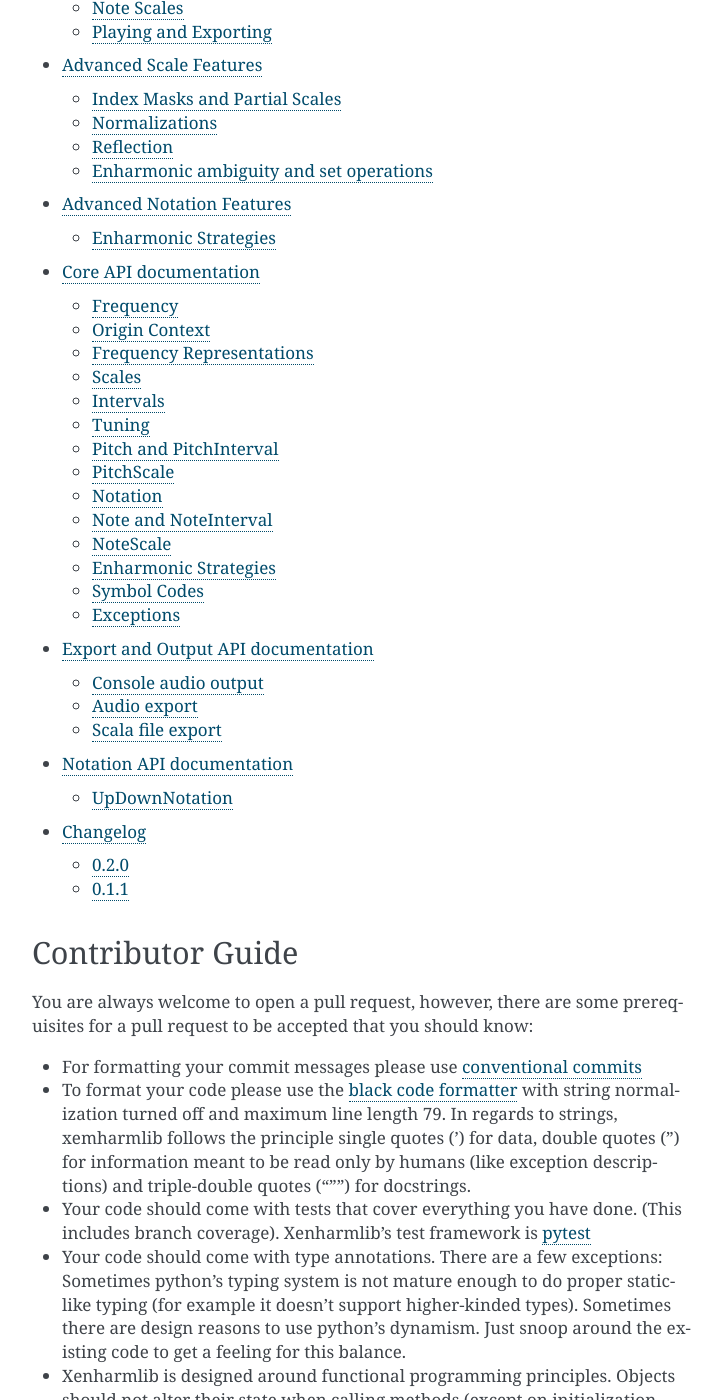
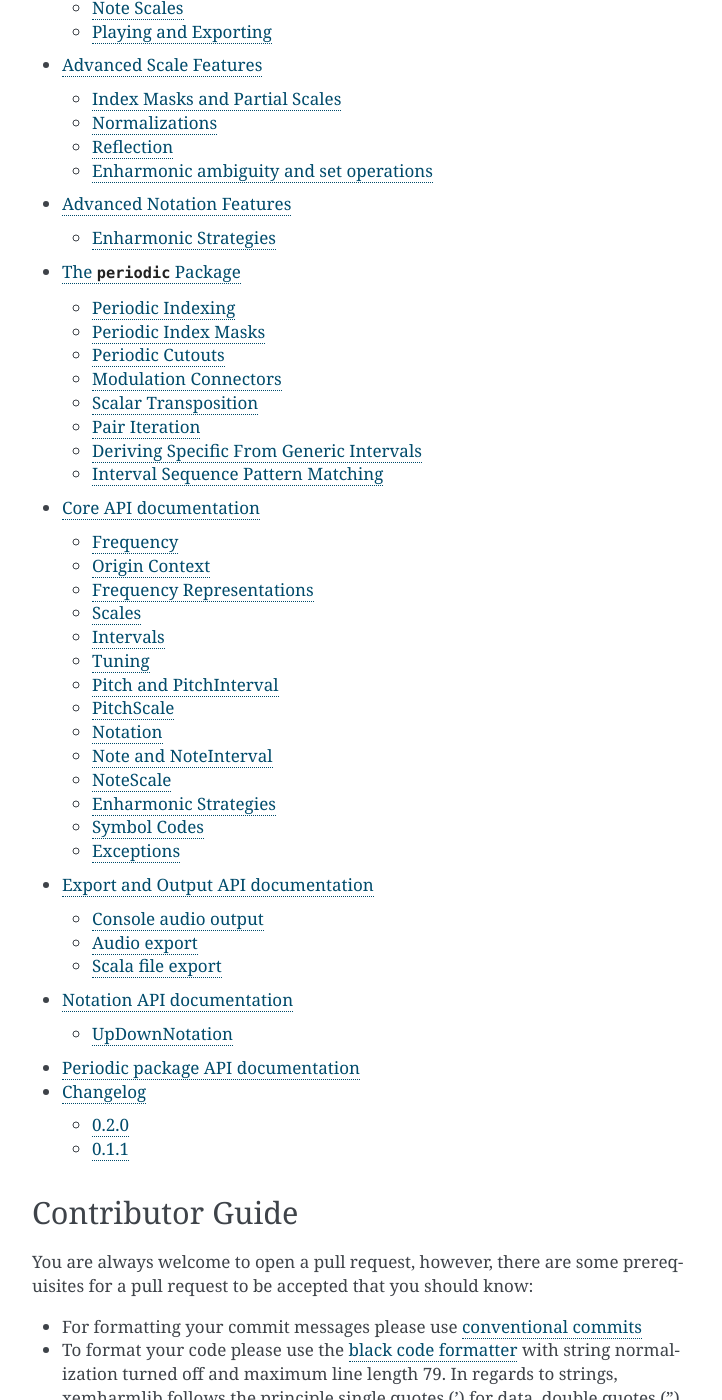
Before and after one commit to retooth2/xenharmlib, a Sphinx documentation site: the page built from doc/index.rst, in a window 1280 px wide and 1400 px high, scrolled down 3765 px. Shown: the whole window, without its empty margins (388-1110 px from the left). Built offline with Sphinx 7.4.7, drawn with Linux system fonts in a browser that asks for light colours; some of the changed lines change nothing that is shown.

Commit message:
doc: Documentation for periodic scale extensions

```diff
--- a/doc/index.rst
+++ b/doc/index.rst
@@ -201,9 +201,11 @@
    quickstart
    adv_scale_features
    adv_notation_features
+   periodic_package
    core_api
    export_api
    notation_api
+   periodic_api
    changelog
 
 Contributor Guide
--- /dev/null
+++ b/doc/periodic_api.rst
@@ -0,0 +1,7 @@
+===================================
+Periodic package API documentation
+===================================
+
+.. automodule:: xenharmlib.periodic
+    :members:
+    :imported-members:
--- /dev/null
+++ b/doc/periodic_package.rst
@@ -0,0 +1,549 @@
+The :code:`periodic` Package
+===============================
+
+The :code:`periodic` package implements utilities for periodic extensions
+of scales. A periodic extension treats the scale object as a representation
+of a periodically repeating series, meaning that
+
+   :math:`D_4\ \  E_4\ \  F_4\ \  G_4\ \  A_4\ \  B_4\ \  C_5`
+
+represents the infinitely repeating series
+
+   :math:`...\ \  G_3\ \  A_3\ \  B_3\ \  C_4\ \  \mathbfit{D_4\ \  E_4\ \  F_4\ \  G_4\ \  A_4\ \  B_4\ \  C_5}\ \  D_5\ \  E_5\ \  F_5\ \  ...`
+
+Scale objects must be period normalized to be elligible for the package,
+meaning the included elements must inhabit a single base interval.
+If a scale is not period normalized (for example if it was generated to
+represent a chord with compound intervals), it can be transformed easily:
+
+.. testcode::
+
+   from xenharmlib import EDOTuning
+   from xenharmlib import UpDownNotation
+
+   edo12 = EDOTuning(12)
+   n_edo12 = UpDownNotation(edo12)
+
+   c_maj9 = n_edo12.pc_scale(
+       ['C', 'E', 'G', 'B', 'D']
+   )
+   print(c_maj9)
+
+   normalized = c_maj9.period_normalized()
+   print(normalized)
+
+.. testoutput::
+
+   UpDownNoteScale([C0, E0, G0, B0, D1], 12-EDO)
+   UpDownNoteScale([C0, D0, E0, G0, B0], 12-EDO)
+
+.. note::
+
+   Examples in this documentation are given for the notation
+   layer however the functions in periodic also work for the
+   tuning/pitch layer
+
+
+Periodic Indexing
+----------------------------------------------------------------------
+
+From the scale object itself you are already familiar with the :code:`[]`
+operator which returns a scale element at the desired position:
+
+.. testcode::
+
+   from xenharmlib import EDOTuning
+   from xenharmlib import UpDownNotation
+   from xenharmlib import periodic
+
+   edo12 = EDOTuning(12)
+   n_edo12 = UpDownNotation(edo12)
+
+   c_maj = n_edo12.pc_scale(
+       ['C', 'D', 'E', 'F', 'G', 'A', 'B']
+   )
+
+   print(c_maj[0])
+   print(c_maj[2])
+
+.. testoutput::
+
+   UpDownNote(C, 0, 12-EDO)
+   UpDownNote(E, 0, 12-EDO)
+
+However the :code:`[]` operator only retrieves direct elements of the scale
+object, so "overshooting" the index will result in an error:
+
+.. testcode::
+
+   from xenharmlib import EDOTuning
+   from xenharmlib import UpDownNotation
+
+   edo12 = EDOTuning(12)
+   n_edo12 = UpDownNotation(edo12)
+
+   c_maj = n_edo12.pc_scale(
+       ['C', 'D', 'E', 'F', 'G', 'A', 'B']
+   )
+
+   try:
+       note = c_maj[7]
+   except Exception as exc:
+       print(exc)
+
+.. testoutput::
+
+   list index out of range
+
+Since in :code:`periodic` the scale only represents a section of an infinite
+series, indices and index-based parameters have a different semantic. Because
+we are talking about an infinite series, each element in the series must
+be attributed to a single integer index. Consequently indices in the
+package do not have lower or upper bounds.
+
+The equivalent function of the :code:`[]` operator is the package function
+:func:`~xenharmlib.periodic.scale_element`. Because here the index points to an
+element in an infinite series, "overshooting" is not possible. If an index
+greater than the last scale index is provided, the function will simply
+"walk along" the infinite series until it reaches the index and then return
+the associated element:
+
+.. testcode::
+
+   from xenharmlib import periodic
+
+   for i in range(0, 9):
+       note = periodic.scale_element(c_maj, i)
+       print(note)
+
+.. testoutput::
+
+   UpDownNote(C, 0, 12-EDO)
+   UpDownNote(D, 0, 12-EDO)
+   UpDownNote(E, 0, 12-EDO)
+   UpDownNote(F, 0, 12-EDO)
+   UpDownNote(G, 0, 12-EDO)
+   UpDownNote(A, 0, 12-EDO)
+   UpDownNote(B, 0, 12-EDO)
+   UpDownNote(C, 1, 12-EDO)
+   UpDownNote(D, 1, 12-EDO)
+
+The periodic index is centered, so the 0 indices of both scale index and
+periodic index align, meaning that for indices :code:`0, ..., len(scale) - 1`
+the :code:`[]` operator and :func:`~xenharmlib.periodic.scale_element` will
+result in the same elements:
+
+.. testcode::
+
+   from xenharmlib import periodic
+
+   for i in range(0, len(c_maj)):
+       note_a = c_maj[i]
+       note_b = periodic.scale_element(c_maj, i)
+       assert note_a == note_b
+
+Please note the subtle difference in the result for negative indices.
+While the :code:`[]` operator acts on a negative index in the standard
+python way (counting from the right of the finite sequence), the
+:func:`~xenharmlib.periodic.scale_element` function retrieves an element
+from the section of the infinite series that is *left* to the scale:
+
+.. testcode::
+
+   from xenharmlib import periodic
+
+   note = c_maj[-1]
+   print(note)
+
+   note = periodic.scale_element(c_maj, -1)
+   print(note)
+
+.. testoutput::
+
+   UpDownNote(B, 0, 12-EDO)
+   UpDownNote(B, -1, 12-EDO)
+
+The counterpart of :func:`~xenharmlib.periodic.scale_element` (expecting
+an index, returning a note) is :func:`~xenharmlib.periodic.index` expecting
+a note and returning the index the note was found at in the infinite series:
+
+.. testcode::
+
+   from xenharmlib import periodic
+
+   c2 = n_edo12.note('C', 2)
+   index = periodic.index(c_maj, c2)
+   print(index)
+
+.. testoutput::
+
+   14
+
+If the element does not exist in the infinite series, a ValueError is thrown
+(a behavior familiar from the index method of python's List type):
+
+.. testcode::
+
+   c_sharp = n_edo12.note('C#', 4)
+
+   try:
+       partial_scale = periodic.index(c_maj, c_sharp)
+   except Exception as exc:
+       print(exc)
+
+.. testoutput::
+
+   UpDownNote(C#, 4, 12-EDO) was not found in periodic extension of the scale
+
+Periodic Index Masks
+----------------------------------------------------------------------
+
+With :func:`~xenharmlib.periodic.partial` the package allows partial
+scale extraction, similar to the
+:ref:`native scale method<index_masks_and_partial_scales>`.
+Because indices do not relate to a finite scale, but to the infinite
+periodic extension, index masks given to :func:`~xenharmlib.periodic.partial`
+have a couple of differences to their finite counterpart. One key difference
+is that indices in the mask don't have upper or lower bounds. They only need
+to be consecutive:
+
+.. testcode::
+
+   from xenharmlib import periodic
+
+   partial_scale = periodic.partial(c_maj, (5, ..., 8))
+   print(partial_scale)
+
+.. testoutput::
+
+   UpDownNoteScale([A0, B0, C1, D1], 12-EDO)
+
+In contrast to index masks used in the native scale methods periodic index
+masks can therefor also include negative numbers:
+
+.. testcode::
+
+   from xenharmlib import periodic
+
+   partial_scale = periodic.partial(c_maj, (-2, -1, 8))
+   print(partial_scale)
+
+.. testoutput::
+
+   UpDownNoteScale([A-1, B-1, D1], 12-EDO)
+
+Because the mask is operating on an infinite series with the purpose
+of extracting a finite scale, ellipsis symbols (:code:`...`) are not
+allowed on the first or last position of an infinite series index mask:
+
+.. testcode::
+
+   try:
+       partial_scale = periodic.partial(c_maj, (..., 8))
+   except Exception as exc:
+       print(exc)
+
+.. testoutput::
+
+   Ellipsis is not allowed on edges of infinite series mask
+
+For the same reason the package does **not** implement variants of
+:func:`~xenharmlib.core.scale.PeriodicScale.partial_not` or
+:func:`~xenharmlib.core.scale.PeriodicScale.partition`. It does
+however implement :func:`~xenharmlib.periodic.index_mask` which
+takes a partial scale and returns the periodic index mask:
+
+.. testcode::
+
+   from xenharmlib import periodic
+
+   Bdim = n_edo12.pc_scale(['B', 'D', 'F'])
+   mask = periodic.index_mask(c_maj, Bdim)
+   print(mask)
+
+.. testoutput::
+
+   (6, 8, 10)
+
+Periodic Cutouts
+-----------------------------------------------------------------
+
+When composing, you often want to identify which chords of a particular
+structure can be derived from a scale. For instance, the following I-III-V
+chords can be formed from the C major scale:
+
+.. list-table::
+   :widths: 50 50
+   :header-rows: 1
+
+   * - Notes
+     - Chord name
+   * - :math:`C-E-G`
+     - C major
+   * - :math:`D-F-A`
+     - D minor
+   * - :math:`E-G-B`
+     - E minor
+   * - :math:`F-A-C`
+     - F major
+   * - :math:`G-B-D`
+     - G major
+   * - :math:`A-C-E`
+     - A minor
+   * - :math:`B-D-F`
+     - B diminished
+
+The :func:`~xenharmlib.periodic.cutouts` generator takes a periodic index
+mask and a scale, sliding the mask from left to right and yielding all
+partials until it reaches a partial equivalent to the first.
+
+.. testcode::
+
+   from xenharmlib import EDOTuning
+   from xenharmlib import UpDownNotation
+   from xenharmlib import periodic
+
+   edo12 = EDOTuning(12)
+   n_edo12 = UpDownNotation(edo12)
+
+   c_maj = n_edo12.pc_scale(
+       ['C', 'D', 'E', 'F', 'G', 'A', 'B']
+   )
+
+   for tetrad_scale in periodic.cutouts(c_maj, (0, 2, 4)):
+       print(tetrad_scale)
+
+.. testoutput::
+
+   UpDownNoteScale([C0, E0, G0], 12-EDO)
+   UpDownNoteScale([D0, F0, A0], 12-EDO)
+   UpDownNoteScale([E0, G0, B0], 12-EDO)
+   UpDownNoteScale([F0, A0, C1], 12-EDO)
+   UpDownNoteScale([G0, B0, D1], 12-EDO)
+   UpDownNoteScale([A0, C1, E1], 12-EDO)
+   UpDownNoteScale([B0, D1, F1], 12-EDO)
+
+If you want the seven chords (I-III-V-VII) you choose the :code:`(0, 2, 4, 6)`
+index mask:
+
+.. testcode::
+
+   for tetrad_scale in periodic.cutouts(c_maj, (0, 2, 4, 6)):
+       print(tetrad_scale)
+
+.. testoutput::
+
+   UpDownNoteScale([C0, E0, G0, B0], 12-EDO)
+   UpDownNoteScale([D0, F0, A0, C1], 12-EDO)
+   UpDownNoteScale([E0, G0, B0, D1], 12-EDO)
+   UpDownNoteScale([F0, A0, C1, E1], 12-EDO)
+   UpDownNoteScale([G0, B0, D1, F1], 12-EDO)
+   UpDownNoteScale([A0, C1, E1, G1], 12-EDO)
+   UpDownNoteScale([B0, D1, F1, A1], 12-EDO)
+
+You can also choose chords with a structure bigger than the scale itself
+for example chords with a ninth:
+
+.. testcode::
+
+   for tetrad_scale in periodic.cutouts(c_maj, (0, 2, 4, 6, 8)):
+       print(tetrad_scale)
+
+.. testoutput::
+
+   UpDownNoteScale([C0, E0, G0, B0, D1], 12-EDO)
+   UpDownNoteScale([D0, F0, A0, C1, E1], 12-EDO)
+   UpDownNoteScale([E0, G0, B0, D1, F1], 12-EDO)
+   UpDownNoteScale([F0, A0, C1, E1, G1], 12-EDO)
+   UpDownNoteScale([G0, B0, D1, F1, A1], 12-EDO)
+   UpDownNoteScale([A0, C1, E1, G1, B1], 12-EDO)
+   UpDownNoteScale([B0, D1, F1, A1, C2], 12-EDO)
+
+You can also use :func:`~xenharmlib.periodic.cutouts` for applying a gapless
+sliding window over the periodic extension, so a possible way to write a
+function generating all modes of a scale is this:
+
+.. testcode::
+
+   def gen_modes(scale):
+       yield from periodic.cutouts(scale, (0, ..., len(scale) - 1))
+
+   for mode in gen_modes(c_maj):
+       print(mode)
+
+.. testoutput::
+
+   UpDownNoteScale([C0, D0, E0, F0, G0, A0, B0], 12-EDO)
+   UpDownNoteScale([D0, E0, F0, G0, A0, B0, C1], 12-EDO)
+   UpDownNoteScale([E0, F0, G0, A0, B0, C1, D1], 12-EDO)
+   UpDownNoteScale([F0, G0, A0, B0, C1, D1, E1], 12-EDO)
+   UpDownNoteScale([G0, A0, B0, C1, D1, E1, F1], 12-EDO)
+   UpDownNoteScale([A0, B0, C1, D1, E1, F1, G1], 12-EDO)
+   UpDownNoteScale([B0, C1, D1, E1, F1, G1, A1], 12-EDO)
+
+
+Modulation Connectors
+-----------------------------------------------------------------
+
+If you are composing a chord progression in a specific key and want to
+modulate to another key you typically want to find chords that are shared
+between the two different keys so they be used as pivot from one key to
+another. The :func:`~xenharmlib.periodic.mod_connectors` function makes
+this task a piece of cake. It expects two scales as parameters and a
+cutouts structure and finds equivalent partial scales between the two
+scales:
+
+.. testcode::
+
+   from xenharmlib import periodic
+
+   c_maj = n_edo12.pc_scale(
+       ['C', 'D', 'E', 'F', 'G', 'A', 'B']
+   )
+
+   g_min = n_edo12.pc_scale(
+       ['G', 'A', 'Bb', 'C', 'D', 'Eb', 'F']
+   )
+
+   connectors = periodic.mod_connectors(c_maj, g_min, (0, 2, 4))
+
+   for connector in connectors:
+       print(connector)
+
+.. testoutput::
+
+   UpDownNoteScale([D0, F0, A0], 12-EDO)
+   UpDownNoteScale([F0, A0, C1], 12-EDO)
+
+
+Scalar Transposition
+-----------------------------------------------------------------
+
+The function :func:`~xenharmlib.periodic.scalar_transpose` transposes
+a note or a scale *along* the infinite periodic series, meaning if a
+note is transposed by 3 it is moved 3 steps upwards *on the scale*:
+
+.. testcode::
+
+   from xenharmlib import periodic
+
+   c_maj = n_edo12.pc_scale(
+       ['C', 'D', 'E', 'F', 'G', 'A', 'B']
+   )
+   B2 = n_edo12.note('B', 2)
+
+   transposed = periodic.scalar_transpose(c_maj, B2, 3)
+   print(transposed)
+
+.. testoutput::
+
+   UpDownNote(E, 3, 12-EDO)
+
+Likewise if a scale is provided and the step difference is 5 each note
+of the scale will be transposed 5 scale steps in the resulting scale:
+
+.. testcode::
+
+   from xenharmlib import periodic
+
+   c_triad = n_edo12.pc_scale(['C', 'E', 'G'])
+   transposed = periodic.scalar_transpose(c_maj, c_triad, 5)
+   print(transposed)
+
+.. testoutput::
+
+   UpDownNoteScale([A0, C1, E1], 12-EDO)
+
+
+Pair Iteration
+-----------------------------------------------------------------
+
+The :func:`~xenharmlib.periodic.pairs` function iterates over all pairs
+of scale elements until a pair equivalent to the first pair is reached.
+By default the function will iterate over successive elements, however
+a custom distance can be given as second parameter.
+
+.. testcode::
+
+   from xenharmlib import periodic
+
+   for note_a, note_b in periodic.pairs(c_maj):
+       print(note_a, '---->', note_b)
+
+.. testoutput::
+
+   UpDownNote(C, 0, 12-EDO) ----> UpDownNote(D, 0, 12-EDO)
+   UpDownNote(D, 0, 12-EDO) ----> UpDownNote(E, 0, 12-EDO)
+   UpDownNote(E, 0, 12-EDO) ----> UpDownNote(F, 0, 12-EDO)
+   UpDownNote(F, 0, 12-EDO) ----> UpDownNote(G, 0, 12-EDO)
+   UpDownNote(G, 0, 12-EDO) ----> UpDownNote(A, 0, 12-EDO)
+   UpDownNote(A, 0, 12-EDO) ----> UpDownNote(B, 0, 12-EDO)
+   UpDownNote(B, 0, 12-EDO) ----> UpDownNote(C, 1, 12-EDO)
+
+
+Deriving Specific From Generic Intervals
+-----------------------------------------------------------------
+
+A *generic interval* in regards to a scale is defined by two scale
+indices, for example 0 and 3. In regards to the western C4 major
+scale the generic interval (0, 3) is the interval between C4
+(scale index 0) and F4 (scale index 3). The related *specific
+interval* is defined by the absolute pitch indices, in our
+example 48 for C4 and 53 for F4.
+
+The :func:`~xenharmlib.periodic.spec_interval` function expects
+two scale index parameters (source and target index) and returns
+the related specific interval. The scale indices refer to the
+periodic extension of the scale and behave like outlined in
+the :ref:`Periodic Indexing` section.
+
+.. testcode::
+
+   from xenharmlib import periodic
+
+   interval = periodic.spec_interval(c_maj, 6, 7)
+   print(interval)
+
+.. testoutput::
+
+   UpDownNoteInterval(m, 2, 12-EDO)
+
+
+Interval Sequence Pattern Matching
+-----------------------------------------------------------------
+
+The function :func:`~xenharmlib.periodic.find_iseq` provides
+a way to find interval sequences in the periodic extension of the
+scale. Given an interval sequence it returns all occurences of the
+sequence as a list of infinite series index masks.
+
+Let's suppose you want to find all minor chords in a scale. With
+interval sequence pattern matching you can define a suitable
+function like this:
+
+.. testcode::
+
+   def find_minor_chords(scale):
+       notation = scale.notation
+       seq = notation.interval_seq(
+           [
+              notation.shorthand_interval('m', 3),
+              notation.shorthand_interval('M', 3),
+           ]
+       )
+       return periodic.find_iseq(scale, seq)
+
+   masks = find_minor_chords(c_maj)
+
+   for mask in masks:
+       print(mask)
+       print(periodic.partial(c_maj, mask))
+
+.. testoutput::
+
+   (1, 3, 5)
+   UpDownNoteScale([D0, F0, A0], 12-EDO)
+   (2, 4, 6)
+   UpDownNoteScale([E0, G0, B0], 12-EDO)
+   (5, 7, 9)
+   UpDownNoteScale([A0, C1, E1], 12-EDO)
```
